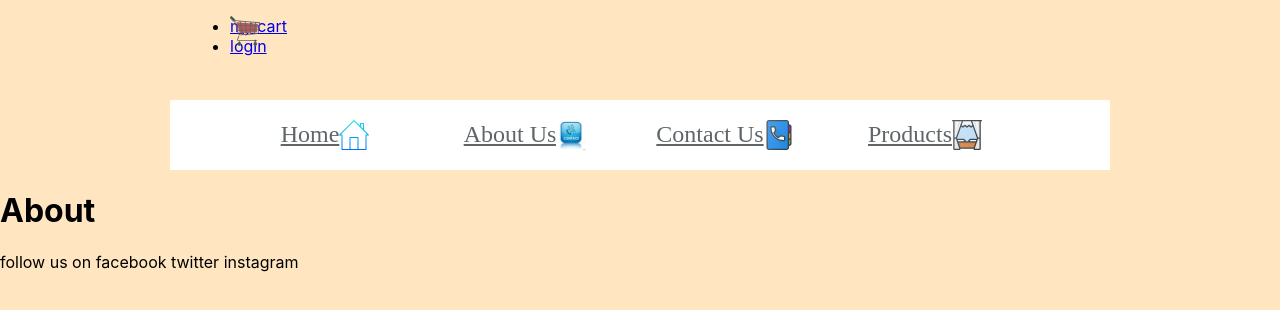
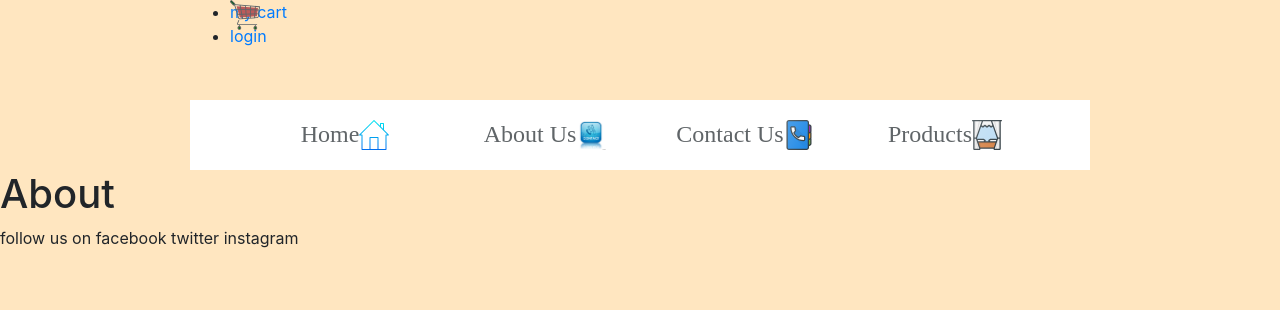
Before and after one commit to tamaradanhash/ecommerce-store-next-js, a Next.js app: page /about in a window 1280 px wide. Shown: the top 310 px of the page. Built offline with nearby package versions, Linux system fonts and the light colour scheme.

Commit message:
Create _app.js to override App for custom bootstrap

```diff
--- /dev/null
+++ b/pages/_app.js
@@ -0,0 +1,19 @@
+import App from 'next/app';
+import 'bootstrap/dist/css/bootstrap.min.css';
+function MyApp({ Component, pageProps }) {
+  return <Component {...pageProps} />;
+}
+
+// Only uncomment this method if you have blocking data requirements for
+// every single page in your application. This disables the ability to
+// perform automatic static optimization, causing every page in your app to
+// be server-side rendered.
+//
+// MyApp.getInitialProps = async (appContext) => {
+//   // calls page's `getInitialProps` and fills `appProps.pageProps`
+//   const appProps = await App.getInitialProps(appContext);
+
+//   return { ...appProps };
+// };
+
+export default MyApp;
```
